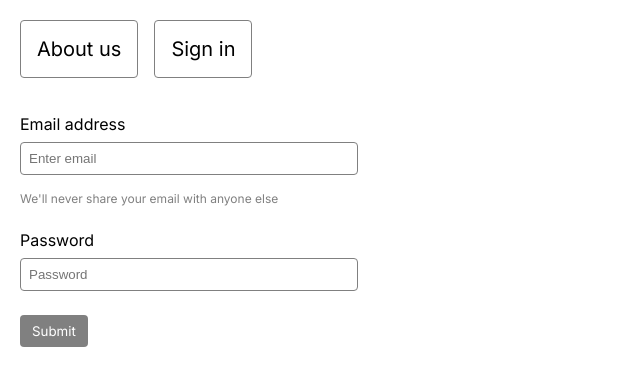
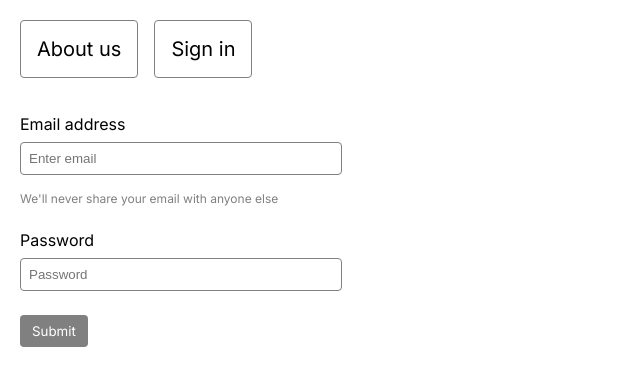
Before and after one commit to breadkvass/Moo, a React (Vite) app: page /login in a window 1280 px wide. Shown: the top 386 px of the page, without its empty margins (0-640 px from the left). Built offline with nearby package versions, Linux system fonts and the light colour scheme.

Commit message:
login-page: small css fix

```diff
--- a/src/pages/loginPage/loginPage.module.css
+++ b/src/pages/loginPage/loginPage.module.css
@@ -27,7 +27,7 @@
     padding: 8px;
     border: 1px solid grey;
     border-radius: 4px;
-    width: 100%;
+    width: calc(100% - 16px);
 }
 
 .button {
```
